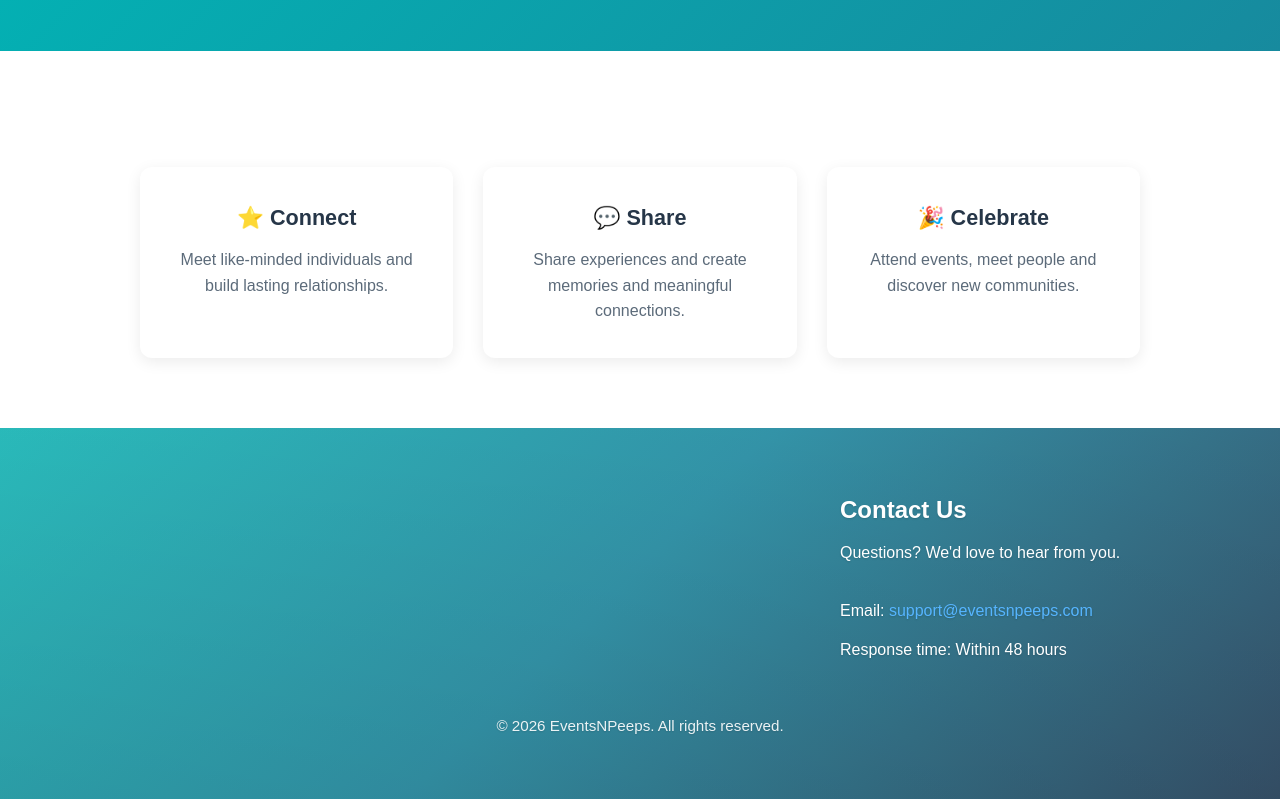
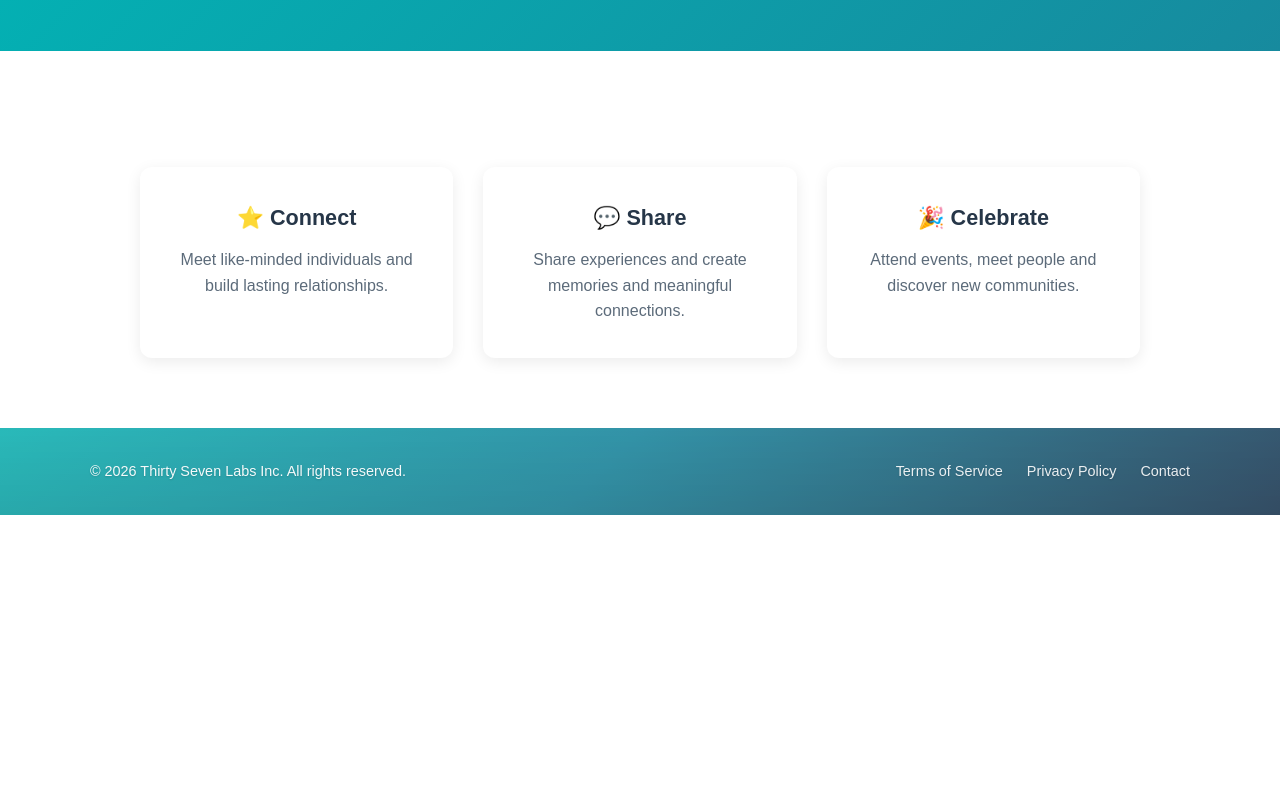
Before and after one commit to SatyaS7/eventsnpeeps, a plain HTML site: page index.html in a window 1280 px wide. Shown: the part 1754-2553 px from the top of the page. After the commit the page ends 2269 px from the top, so only its background shows below. Drawn offline with Linux system fonts and the light colour scheme.

Commit message:
Added Terms of Services and Privacy Policy links

```diff
--- a/index.html
+++ b/index.html
@@ -256,24 +256,38 @@ body{
   background:
     linear-gradient(rgba(0,0,0,.06), rgba(0,0,0,.12)),
     linear-gradient(135deg, #2cc5c5 0%, #369cb2 47%, #3a5670 100%);
-  color:#fff;
-  padding:60px 40px;
-  display:flex;
-  flex-direction:column;
-  align-items:flex-end;
+  color:#ffffff;
+  padding:32px 24px;
+  font-size:0.9rem;
   text-shadow:0 1px 2px rgba(0,0,0,.15);
 }
-.footer-inner{width:400px;text-align:left;}
-.footer h2{margin-bottom:8px;}
-.footer a{color:#56b5ff;text-decoration:none;}
-.footer a:hover{text-decoration:underline;}
-.contact{line-height:1.8;}
-.copyright{
-  margin-top:50px;
-  font-size:.95rem;
-  opacity:.9;
-  width:100%;
-  text-align:center;
+.footer-container{
+  max-width:1100px;
+  margin:0 auto;
+  display:flex;
+  align-items:center;
+  justify-content:space-between;
+  flex-wrap:wrap;
+  gap:16px;
+}
+.footer-copyright{
+  margin:0;
+  color:rgba(255,255,255,0.95);
+}
+.footer-links{
+  display:flex;
+  align-items:center;
+  gap:24px;
+  flex-wrap:wrap;
+}
+.footer-links a{
+  color:rgba(255,255,255,0.9);
+  text-decoration:none;
+  transition:all 0.2s ease;
+}
+.footer-links a:hover{
+  color:#ffffff;
+  text-decoration:underline;
 }
 
 @media(max-width:768px){
@@ -281,8 +295,15 @@ body{
   .hero h1{font-size:2.2rem;}
   .hero p{font-size:1.05rem;}
   .hero-logo-badge{width:80px;height:80px;}
-  .footer{align-items:center;padding:50px 25px;}
-  .footer-inner{width:100%;max-width:420px;text-align:center;}
+  .footer-container{
+    flex-direction:column;
+    text-align:center;
+    gap:14px;
+  }
+  .footer-links{
+    justify-content:center;
+    gap:16px;
+  }
 }
 </style>
 
@@ -411,17 +432,13 @@ body{
 
 <!-- ===================== FOOTER ===================== -->
 <footer class="footer">
-  <div class="footer-inner">
-    <div class="contact">
-      <h2>Contact Us</h2>
-      <p>Questions? We'd love to hear from you.</p>
-      <br>
-      <p>Email: <a href="mailto:support@eventsnpeeps.com">support@eventsnpeeps.com</a></p>
-      <p style="margin-top:10px;">Response time: Within 48 hours</p>
+  <div class="footer-container">
+    <p class="footer-copyright">&copy; 2026 Thirty Seven Labs Inc. All rights reserved.</p>
+    <div class="footer-links">
+      <a href="terms-of-service/index.html">Terms of Service</a>
+      <a href="privacy-policy/index.html">Privacy Policy</a>
+      <a href="mailto:support@eventsnpeeps.com">Contact</a>
     </div>
-  </div>
-  <div class="copyright">
-    <p>&copy; 2026 EventsNPeeps. All rights reserved.</p>
   </div>
 </footer>
 
```
Lines whose indentation alone changed are shown as unchanged.
